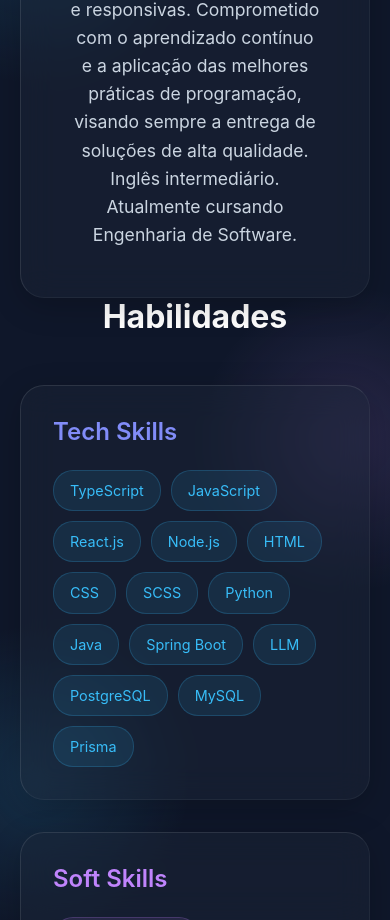
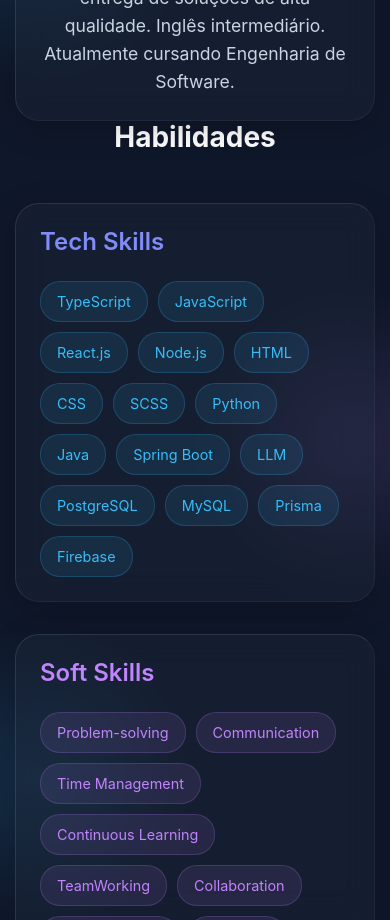
Before and after one commit to amarosilvasouza1/portif-lio_ofc, a React (Vite) app: page / in a window 390 px wide. Shown: the part 1080-2000 px from the top of the page. Built offline with nearby package versions, Linux system fonts and the light colour scheme.

Commit message:
feat: add Firebase skill and improve mobile responsiveness

```diff
--- a/src/components/Projects.css
+++ b/src/components/Projects.css
@@ -5,8 +5,19 @@
 
 .projects-grid {
   display: grid;
-  grid-template-columns: repeat(auto-fit, minmax(300px, 1fr));
+  grid-template-columns: repeat(auto-fit, minmax(280px, 1fr));
   gap: 2rem;
+}
+
+@media (max-width: 480px) {
+  .projects-grid {
+    grid-template-columns: 1fr;
+    gap: 1.5rem;
+  }
+
+  .project-card {
+    padding: 1.5rem;
+  }
 }
 
 .project-card {
--- a/src/components/Skills.jsx
+++ b/src/components/Skills.jsx
@@ -7,7 +7,7 @@
   const techSkills = [
     "TypeScript", "JavaScript", "React.js", "Node.js",
     "HTML", "CSS", "SCSS", "Python", "Java", "Spring Boot", "LLM",
-    "PostgreSQL", "MySQL", "Prisma"
+    "PostgreSQL", "MySQL", "Prisma", "Firebase"
   ];
 
   const softSkills = [
--- a/src/index.css
+++ b/src/index.css
@@ -105,4 +105,12 @@
   h1 { font-size: 2.5rem; }
   h2 { font-size: 2rem; }
   section { padding: 60px 0; }
+  .container { padding: 0 15px; }
 }
+
+@media (max-width: 480px) {
+  h1 { font-size: 2rem; }
+  h2 { font-size: 1.75rem; }
+  section { padding: 40px 0; }
+  .glass-panel { padding: 1.5rem !important; }
+}
```
